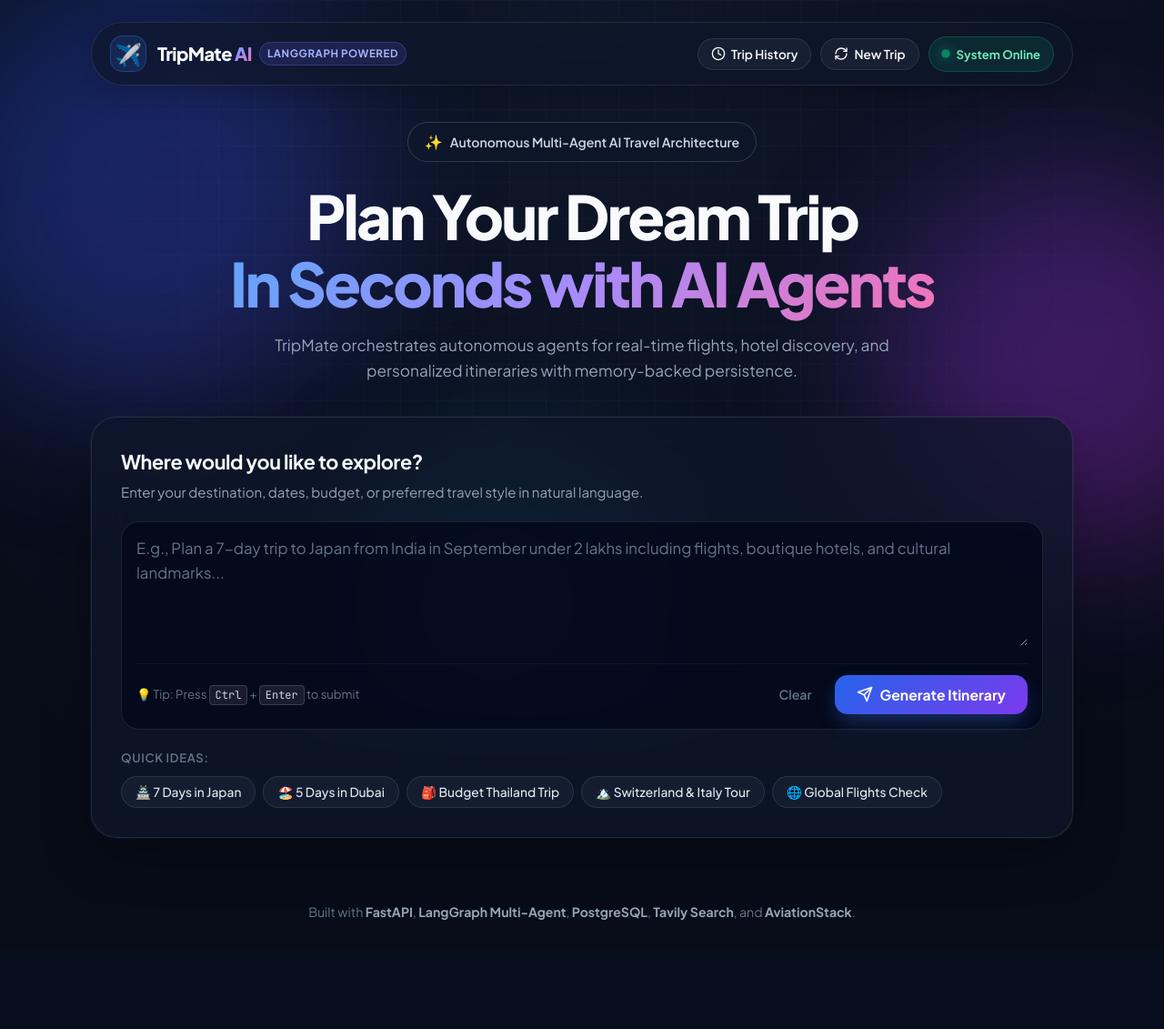
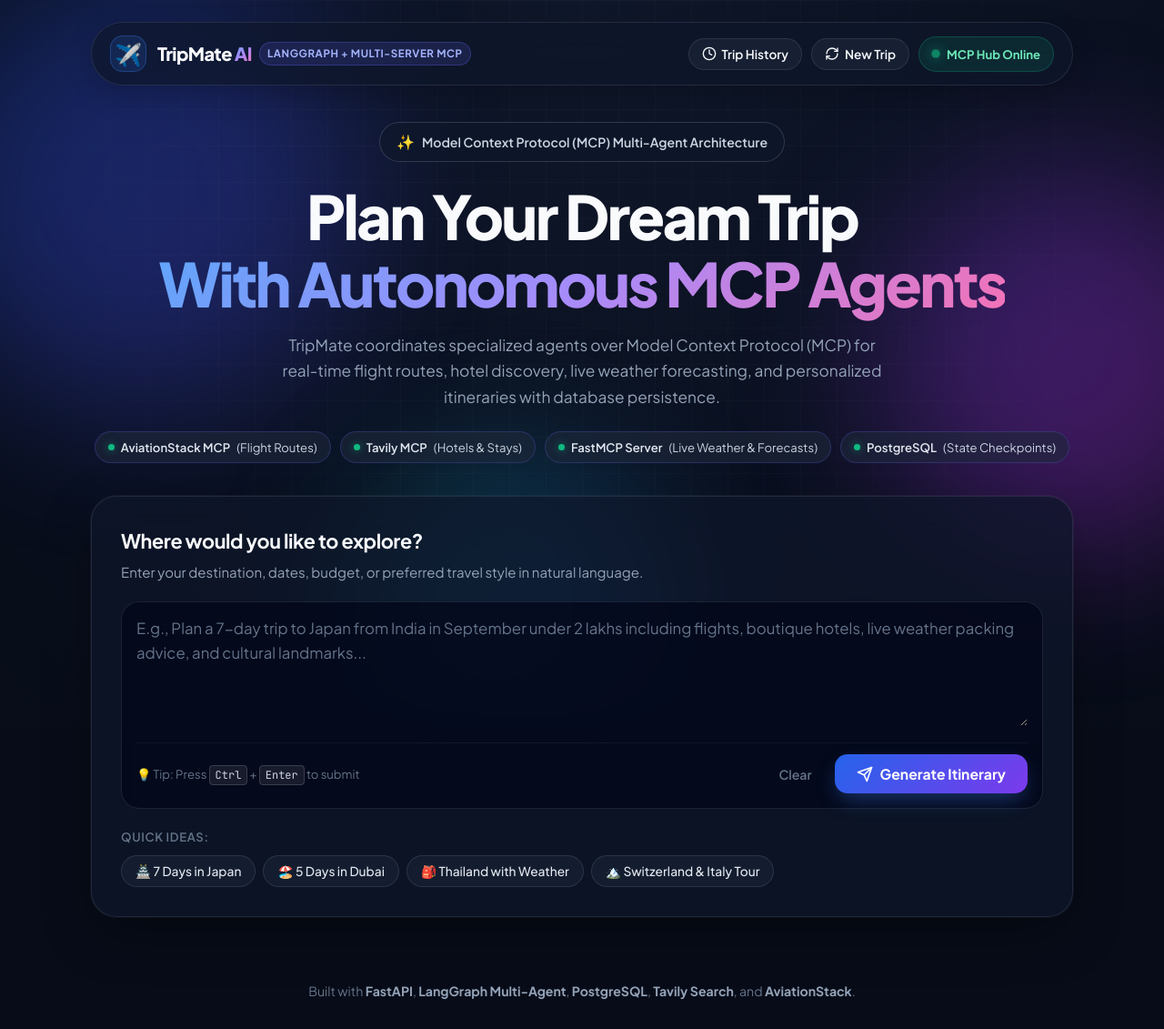
Before and after one commit to PrathmeshRanjan/tripmate-ai, a FastAPI app: page / in a window 1280 px wide. Shown: the whole page at 91% size. Before the commit the page ends 1011 px from the top, so only its background shows below. Run offline with FastAPI, Linux system fonts and the light colour scheme; some libraries are stand-ins or nearby versions.

Commit message:
Integrate Weather Agent and MCP badges into UI, style, and docs

```diff
--- a/static/script.js
+++ b/static/script.js
@@ -301,19 +301,23 @@ function startAgentProgress() {
     const steps = [
         {
             id: "step-flight",
-            text: "✈️ Flight Agent: Scanning real-time routes & schedules...",
+            text: "✈️ Flight Agent: Scanning routes & schedules via AviationStack MCP...",
         },
         {
             id: "step-hotel",
-            text: "🏨 Hotel Agent: Discovering top accommodations via Tavily...",
+            text: "🏨 Hotel Agent: Discovering accommodations via Tavily MCP...",
+        },
+        {
+            id: "step-weather",
+            text: "🌤️ Weather Agent: Querying live conditions & forecast via FastMCP...",
         },
         {
             id: "step-itinerary",
-            text: "🗺️ Itinerary Agent: Synthesizing day-by-day travel plan...",
+            text: "🗺️ Itinerary Agent: Synthesizing day-by-day weather-aware itinerary...",
         },
         {
             id: "step-final",
-            text: "✨ Final Synthesizer: Polishing recommendations & budget...",
+            text: "✨ Final Synthesizer: Polishing recommendations, packing & budget...",
         },
     ];
 
@@ -354,9 +358,10 @@ function startAgentProgress() {
     let elapsed = 0;
     progressInterval = setInterval(() => {
         elapsed += 1;
-        if (elapsed === 3) updateStep(1);
-        else if (elapsed === 6) updateStep(2);
-        else if (elapsed === 9) updateStep(3);
+        if (elapsed === 2) updateStep(1);
+        else if (elapsed === 4) updateStep(2);
+        else if (elapsed === 6) updateStep(3);
+        else if (elapsed === 8) updateStep(4);
     }, 1000);
 }
 
--- a/static/style.css
+++ b/static/style.css
@@ -299,6 +299,48 @@ body {
     color: var(--text-muted);
     font-size: 1.08rem;
     line-height: 1.65;
+}
+
+.mcp-badges-row {
+    display: flex;
+    flex-wrap: wrap;
+    align-items: center;
+    justify-content: center;
+    gap: 10px;
+    margin-top: 24px;
+}
+
+.mcp-chip {
+    display: inline-flex;
+    align-items: center;
+    gap: 7px;
+    padding: 6px 14px;
+    border-radius: 9999px;
+    background: rgba(30, 41, 59, 0.6);
+    border: 1px solid rgba(99, 102, 241, 0.25);
+    font-size: 0.82rem;
+    color: #cbd5e1;
+    backdrop-filter: blur(10px);
+    transition: all 0.2s ease;
+}
+
+.mcp-chip:hover {
+    border-color: rgba(99, 102, 241, 0.5);
+    background: rgba(30, 41, 59, 0.85);
+    transform: translateY(-1px);
+}
+
+.mcp-chip strong {
+    color: #e2e8f0;
+    font-weight: 600;
+}
+
+.mcp-chip-dot {
+    width: 7px;
+    height: 7px;
+    border-radius: 50%;
+    background: #10b981;
+    box-shadow: 0 0 8px rgba(16, 185, 129, 0.6);
 }
 
 /* ==============================================================================
--- a/templates/index.html
+++ b/templates/index.html
@@ -30,7 +30,7 @@
                 <div class="logo-icon">✈️</div>
                 <div class="logo-text">
                     <span class="logo-title">TripMate <span class="gradient-text">AI</span></span>
-                    <span class="logo-badge">LangGraph Powered</span>
+                    <span class="logo-badge">LangGraph + Multi-Server MCP</span>
                 </div>
             </div>
 
@@ -56,7 +56,7 @@
 
                 <div class="status-pill">
                     <span class="status-dot"></span>
-                    <span>System Online</span>
+                    <span>MCP Hub Online</span>
                 </div>
             </div>
         </header>
@@ -64,17 +64,25 @@
         <!-- Hero Section -->
         <section class="hero-section">
             <div class="badge">
-                <span class="sparkle">✨</span> Autonomous Multi-Agent AI Travel Architecture
+                <span class="sparkle">✨</span> Model Context Protocol (MCP) Multi-Agent Architecture
             </div>
 
             <h1>
                 Plan Your Dream Trip <br class="desktop-only">
-                <span class="gradient-text">In Seconds with AI Agents</span>
+                <span class="gradient-text">With Autonomous MCP Agents</span>
             </h1>
 
             <p>
-                TripMate orchestrates autonomous agents for real-time flights, hotel discovery, and personalized itineraries with memory-backed persistence.
+                TripMate coordinates specialized agents over Model Context Protocol (MCP) for real-time flight routes, hotel discovery, live weather forecasting, and personalized itineraries with database persistence.
             </p>
+
+            <!-- MCP Stack Feature Indicators -->
+            <div class="mcp-badges-row">
+                <span class="mcp-chip"><span class="mcp-chip-dot"></span> <strong>AviationStack MCP</strong> (Flight Routes)</span>
+                <span class="mcp-chip"><span class="mcp-chip-dot"></span> <strong>Tavily MCP</strong> (Hotels & Stays)</span>
+                <span class="mcp-chip"><span class="mcp-chip-dot"></span> <strong>FastMCP Server</strong> (Live Weather & Forecasts)</span>
+                <span class="mcp-chip"><span class="mcp-chip-dot"></span> <strong>PostgreSQL</strong> (State Checkpoints)</span>
+            </div>
         </section>
 
         <!-- Planner Card / Input Area -->
@@ -93,7 +101,7 @@
             <div class="input-container">
                 <textarea
                     id="userInput"
-                    placeholder="E.g., Plan a 7-day trip to Japan from India in September under 2 lakhs including flights, boutique hotels, and cultural landmarks..."
+                    placeholder="E.g., Plan a 7-day trip to Japan from India in September under 2 lakhs including flights, boutique hotels, live weather packing advice, and cultural landmarks..."
                     rows="4"
                 ></textarea>
 
@@ -125,12 +133,17 @@
                 <div class="agent-steps">
                     <div class="step-item" id="step-flight">
                         <div class="step-icon">✈️</div>
-                        <div class="step-label">Flight Agent</div>
+                        <div class="step-label">Flight Agent (MCP)</div>
                     </div>
                     <div class="step-connector"></div>
                     <div class="step-item" id="step-hotel">
                         <div class="step-icon">🏨</div>
-                        <div class="step-label">Hotel Agent</div>
+                        <div class="step-label">Hotel Agent (MCP)</div>
+                    </div>
+                    <div class="step-connector"></div>
+                    <div class="step-item" id="step-weather">
+                        <div class="step-icon">🌤️</div>
+                        <div class="step-label">Weather Agent (FastMCP)</div>
                     </div>
                     <div class="step-connector"></div>
                     <div class="step-item" id="step-itinerary">
@@ -144,7 +157,7 @@
                     </div>
                 </div>
                 <div class="live-status-text" id="liveStatusText">
-                    🚀 Dispatching autonomous agents...
+                    🚀 Dispatching MCP autonomous agents...
                 </div>
             </div>
 
@@ -152,20 +165,17 @@
             <div class="quick-prompts-wrapper">
                 <span class="prompts-label">Quick Ideas:</span>
                 <div class="quick-prompts">
-                    <button class="prompt-chip" onclick="setPrompt('Plan a 7-day trip to Japan from India in September including flights, 4-star hotels, and cultural highlights.')">
+                    <button class="prompt-chip" onclick="setPrompt('Plan a 7-day trip to Japan from India in September including flights, 4-star hotels, live weather forecast, and cultural highlights.')">
                         🏯 7 Days in Japan
                     </button>
-                    <button class="prompt-chip" onclick="setPrompt('Plan a 5-day luxury vacation in Dubai from New York with beach resorts, desert safari, and fine dining.')">
+                    <button class="prompt-chip" onclick="setPrompt('Plan a 5-day vacation in Dubai with beach resorts, live weather check, desert safari, and fine dining.')">
                         🏖️ 5 Days in Dubai
                     </button>
-                    <button class="prompt-chip" onclick="setPrompt('Plan a 7-day budget backpacking trip to Thailand from London visiting Bangkok and Phuket.')">
-                        🎒 Budget Thailand Trip
+                    <button class="prompt-chip" onclick="setPrompt('Plan a 7-day budget trip to Thailand visiting Bangkok and Phuket with flight schedules and monsoon weather advice.')">
+                        🎒 Thailand with Weather
                     </button>
-                    <button class="prompt-chip" onclick="setPrompt('Plan a 10-day scenic road trip and romantic getaway in Switzerland and Italy from Paris.')">
+                    <button class="prompt-chip" onclick="setPrompt('Plan a 10-day scenic road trip in Switzerland and Italy with mountain weather forecasts and flight options.')">
                         🏔️ Switzerland & Italy Tour
-                    </button>
-                    <button class="prompt-chip" onclick="setPrompt('Show all available global live flights and airport connection highlights.')">
-                        🌐 Global Flights Check
                     </button>
                 </div>
             </div>
```
